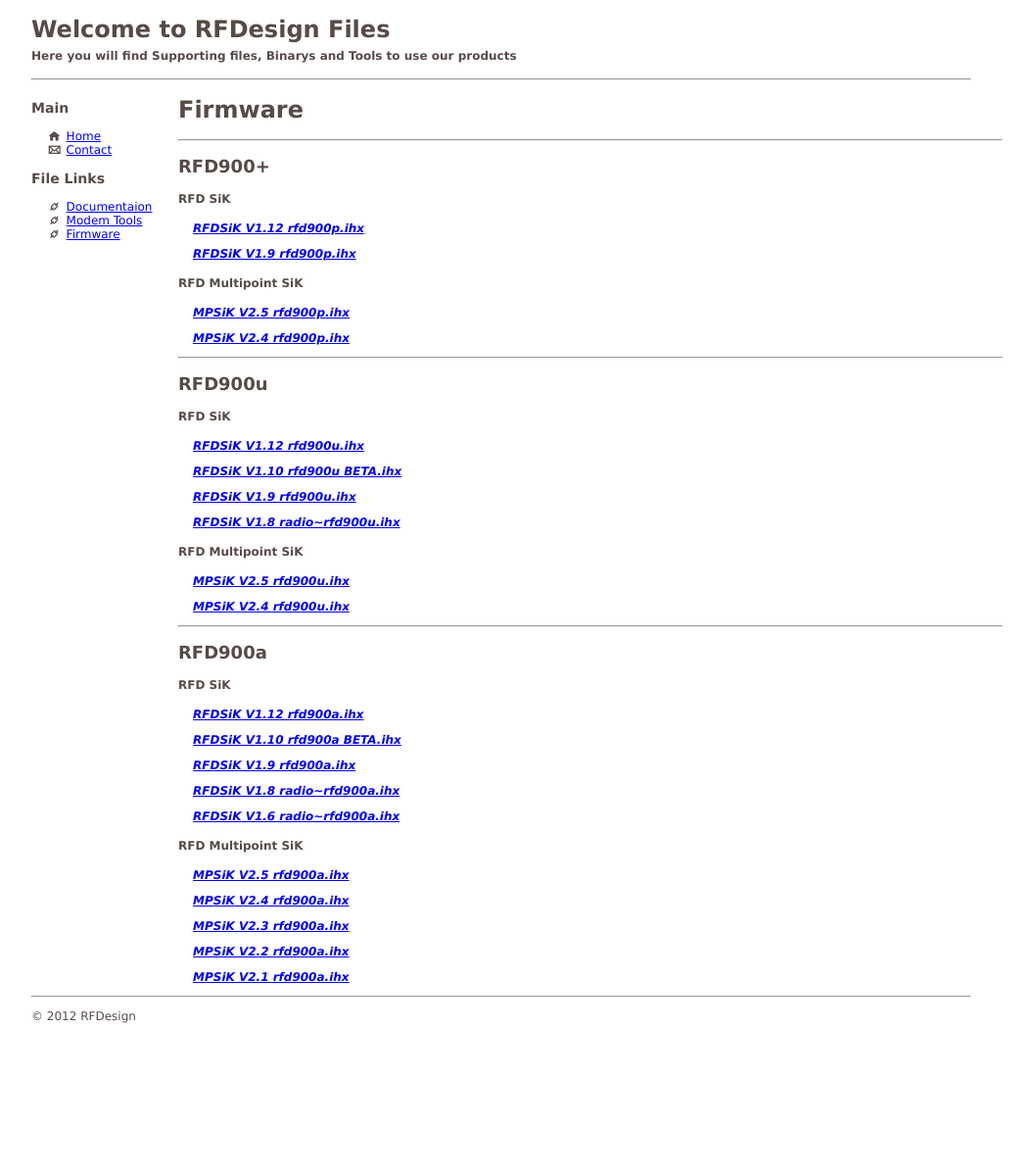
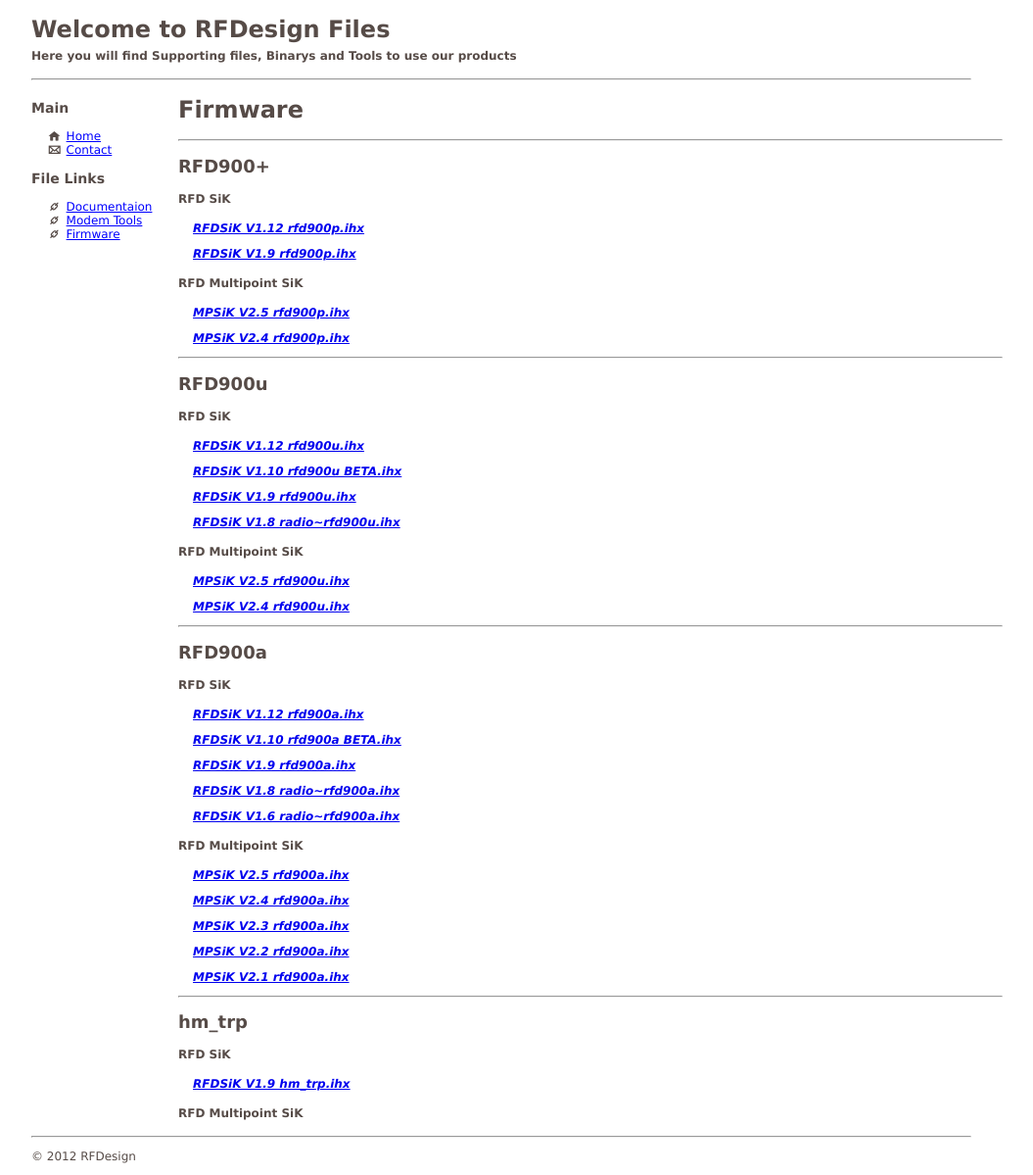
Before and after one commit to RFDesign/rfdesign.github.io, a Jekyll site: the page built from firmware.html, in a window 1280 px wide. Shown: the whole page at 98% size, without its empty margins (26-1081 px from the left). Built offline with Jekyll 4.4.1, drawn with Linux system fonts in a browser that asks for light colours; Markdown is read by kramdown in place of the engine named in the settings; before the commit the page ends 1056 px from its top, so only the background shows below that.

Commit message:
Adding hm_trp v1.9

```diff
--- a/_data/firmware.yml
+++ b/_data/firmware.yml
@@ -33,3 +33,9 @@
         - file: MPSiK V2.3 rfd900a.ihx
         - file: MPSiK V2.2 rfd900a.ihx
         - file: MPSiK V2.1 rfd900a.ihx
+
+
+- modems:
+    heading: hm_trp
+    SIK:
+        - file: RFDSiK V1.9 hm_trp.ihx
```
Also changed, not shown: 1 other file.
